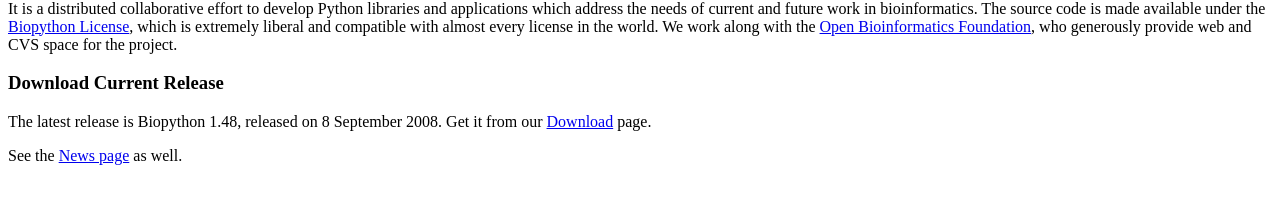
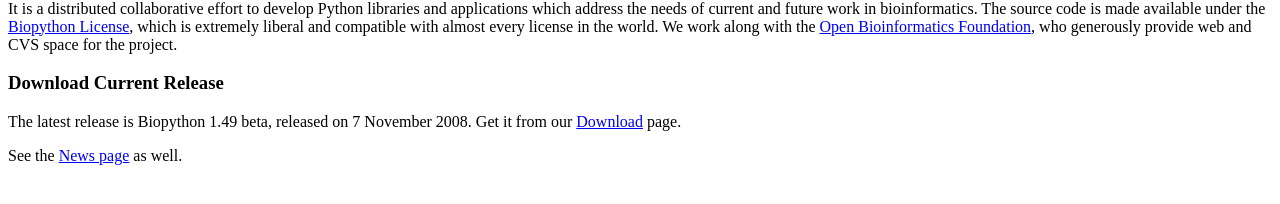
Before and after one commit to biopython/biopython.github.io, a Jekyll site: the page built from wiki/Biopython.md, in a window 1280 px wide. Shown: the part 155-359 px from the top of the page. Built offline with Jekyll 4.4.1, drawn with Linux system fonts in a browser that asks for light colours.

Commit message:
Biopython 1.49b

```diff
--- a/wiki/Biopython.md
+++ b/wiki/Biopython.md
@@ -20,7 +20,7 @@ who generously provide web and CVS space for the project.
 
 ### Download Current Release
 
-The latest release is Biopython 1.48, released on 8 September 2008. Get
-it from our [Download](Download "wikilink") page.
+The latest release is Biopython 1.49 beta, released on 7 November 2008.
+Get it from our [Download](Download "wikilink") page.
 
 See the [News page](News "wikilink") as well.
```
Also changed, not shown: 1 other file.
